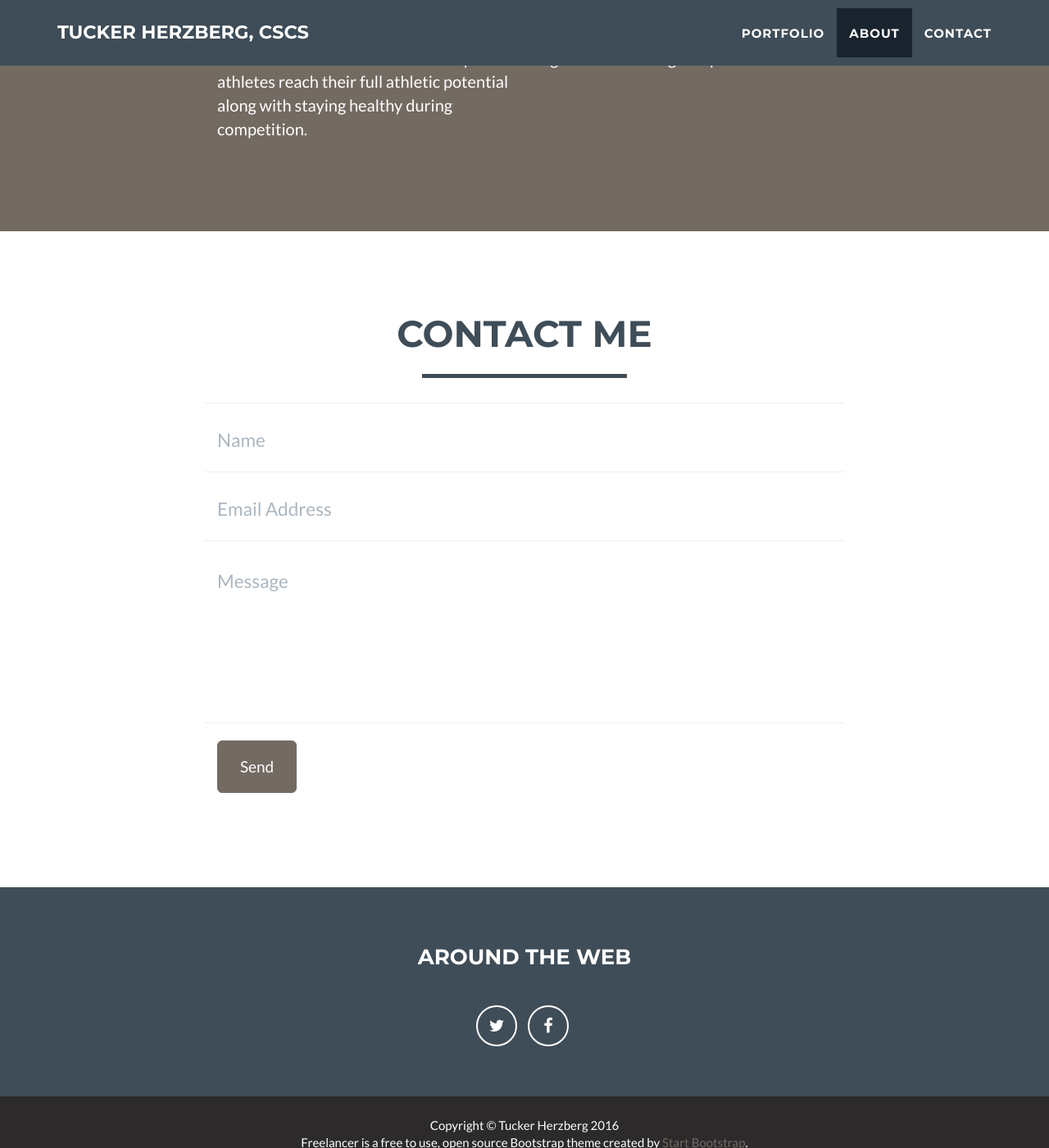
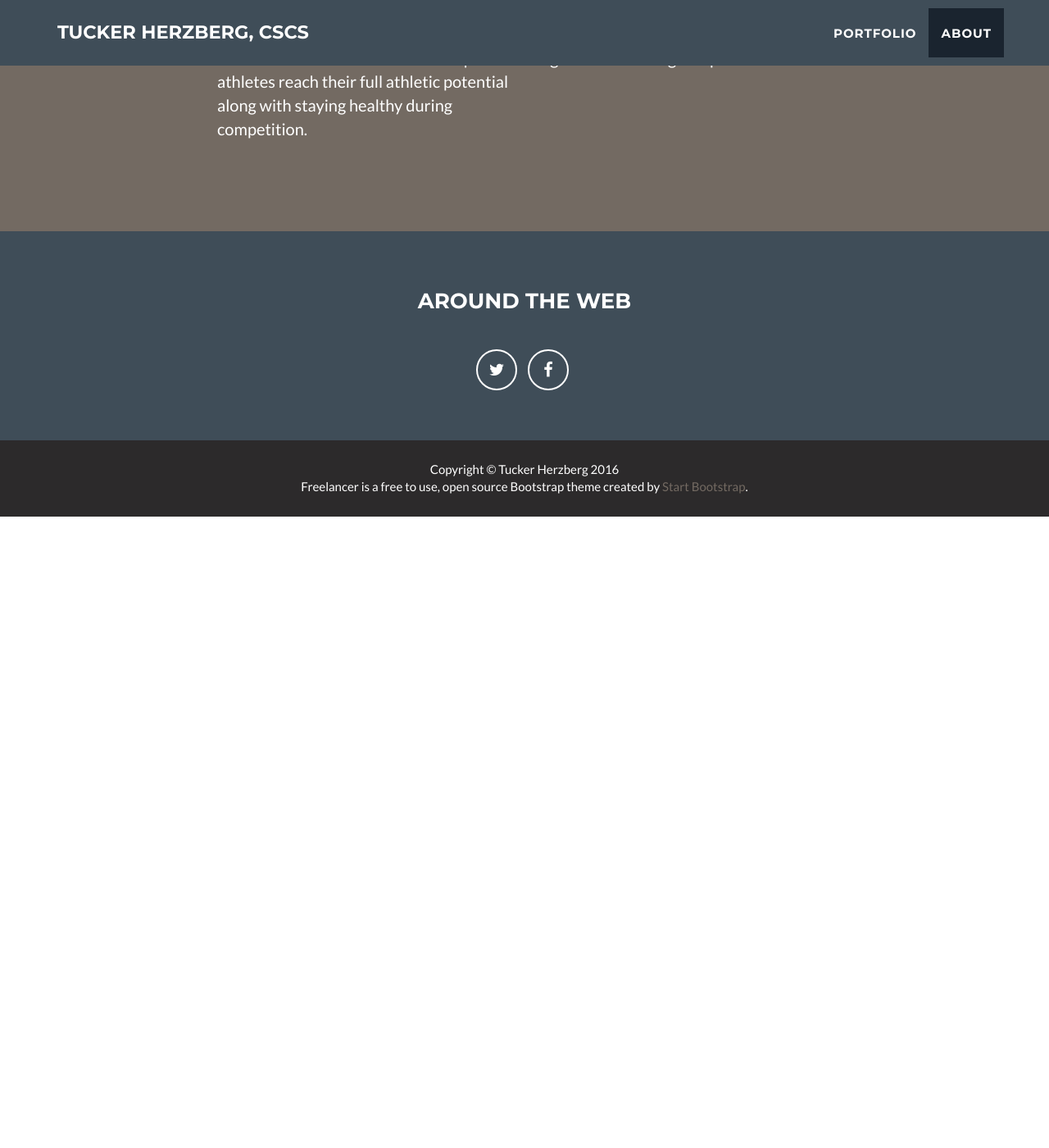
Before and after one commit to sherzberg/tucker, a Jekyll site: the page built from index.html, in a window 1280 px wide and 1400 px high, scrolled down 2694 px. Shown: the whole window at 82% size. Built offline with Jekyll 4.4.1, drawn with Linux system fonts in a browser that asks for light colours; nearby versions of some CDN libraries; a style sheet for code colours, icons or effects is not loaded; after the commit the page ends 3324 px from its top, so only the background shows below that.

Commit message:
remove contact block

```diff
--- a/_includes/contact.html
+++ b/_includes/contact.html
@@ -1,3 +1,4 @@
+<!--
  <!-- Contact Section -->
     <section id="contact">
         <div class="container">
@@ -52,3 +53,4 @@
             </div>
         </div>
     </section>
+-->
--- a/_includes/contact_static.html
+++ b/_includes/contact_static.html
@@ -1,3 +1,4 @@
+<!--
 <!-- Contact Section -->
 <section id="contact">
 	<div class="container">
@@ -47,3 +48,4 @@
 		</div>
 	</div>
 </section>
+-->
--- a/_includes/nav.html
+++ b/_includes/nav.html
@@ -24,9 +24,6 @@
                     <li class="page-scroll">
                         <a href="#about">About</a>
                     </li>
-                    <li class="page-scroll">
-                        <a href="#contact">Contact</a>
-                    </li>
                 </ul>
             </div>
             <!-- /.navbar-collapse -->
--- a/_layouts/default.html
+++ b/_layouts/default.html
@@ -7,12 +7,6 @@
     {% include portfolio_grid.html %}
     {% include about.html %}
 
-    {% if site.contact == "static" %}
-    {% include contact_static.html %}
-    {% else %}
-    {% include contact.html %}
-    {% endif %}
-
     {% include footer.html %}
     {% include modals.html %}
     {% include js.html %}
```
